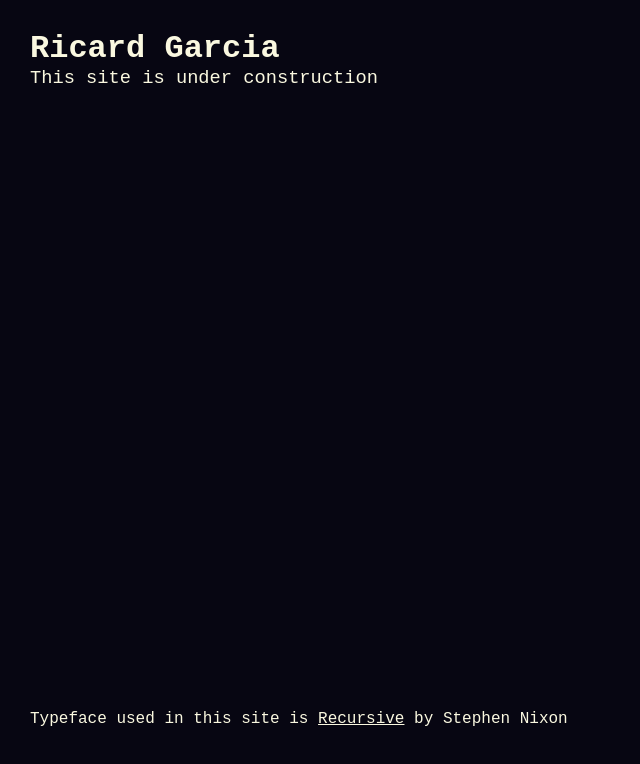
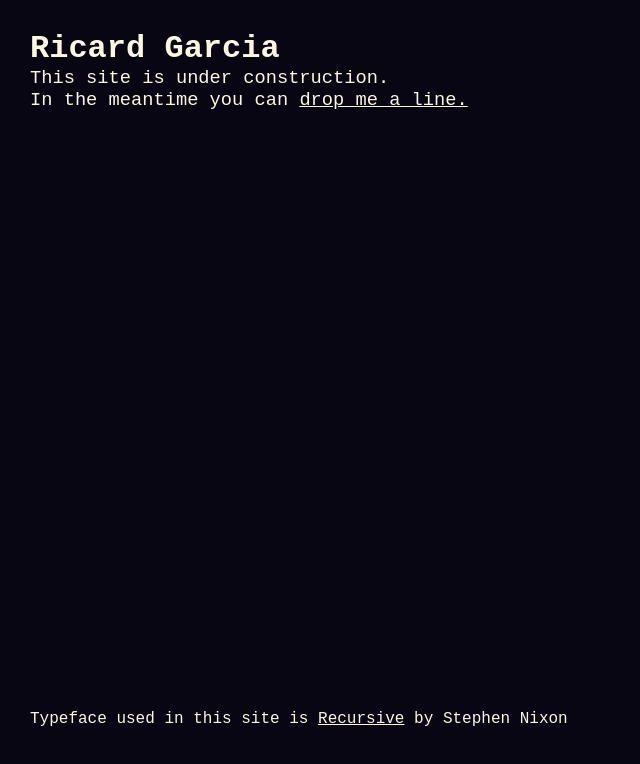
Before and after one commit to Ricard-Garcia/ricard-garcia.github.io, a plain HTML site: page index.html in a window 1280 px wide. Shown: the whole page, without its empty margins (0-640 px from the left). Drawn offline with nearby package versions, Linux system fonts and the light colour scheme; a web font is replaced by a local one.

Commit message:
Added mailto link

```diff
--- a/index.html
+++ b/index.html
@@ -16,7 +16,12 @@
   <body>
     <main>
       <h1>Ricard Garcia</h1>
-      <h3>This site is under construction</h3>
+      <h3>
+        This site is under construction.
+        <br />
+        In the meantime you can
+        <a href="mailto:imricardgarcia@gmail.com">drop me a line.</a>
+      </h3>
     </main>
     <footer>
       <div id="fontCredits">
```
